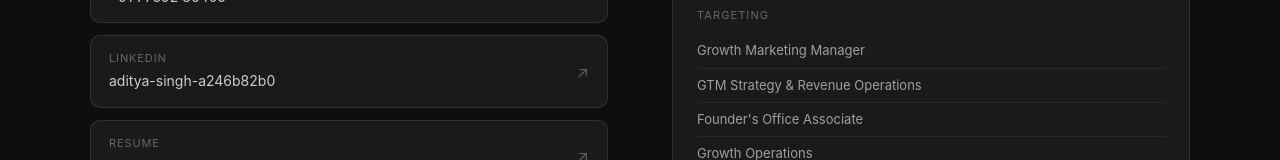
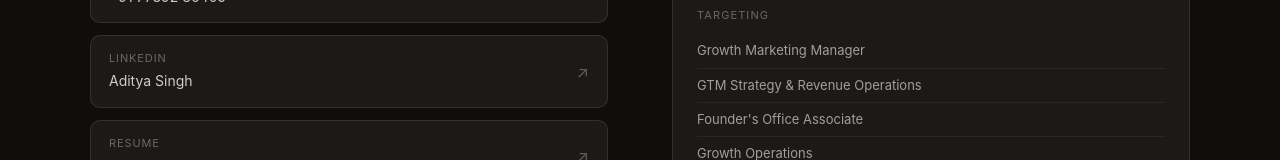
Before and after one commit to adityasinghrajput6767-cmd/Aditya-Portfolio, a Next.js app: page / in a window 1280 px wide. Shown: the part 3641-3801 px from the top of the page. Built offline with nearby package versions, Linux system fonts and the light colour scheme.

Commit message:
Update linkedinHandle to full name

```diff
--- a/src/data/content.ts
+++ b/src/data/content.ts
@@ -3,7 +3,7 @@ export const CONTACT = {
   phone: "+91 77392 86405",
   phoneHref: "tel:+917739286405",
   linkedin: "https://www.linkedin.com/in/aditya-singh-a246b82b0/",
-  linkedinHandle: "aditya-singh-a246b82b0",
+  linkedinHandle: "Aditya Singh",
   location: "Bengaluru, India",
   availability: "Open for full-time Opportunities",
   relocate: "Bengaluru · Remote · Open to relocation",
```
